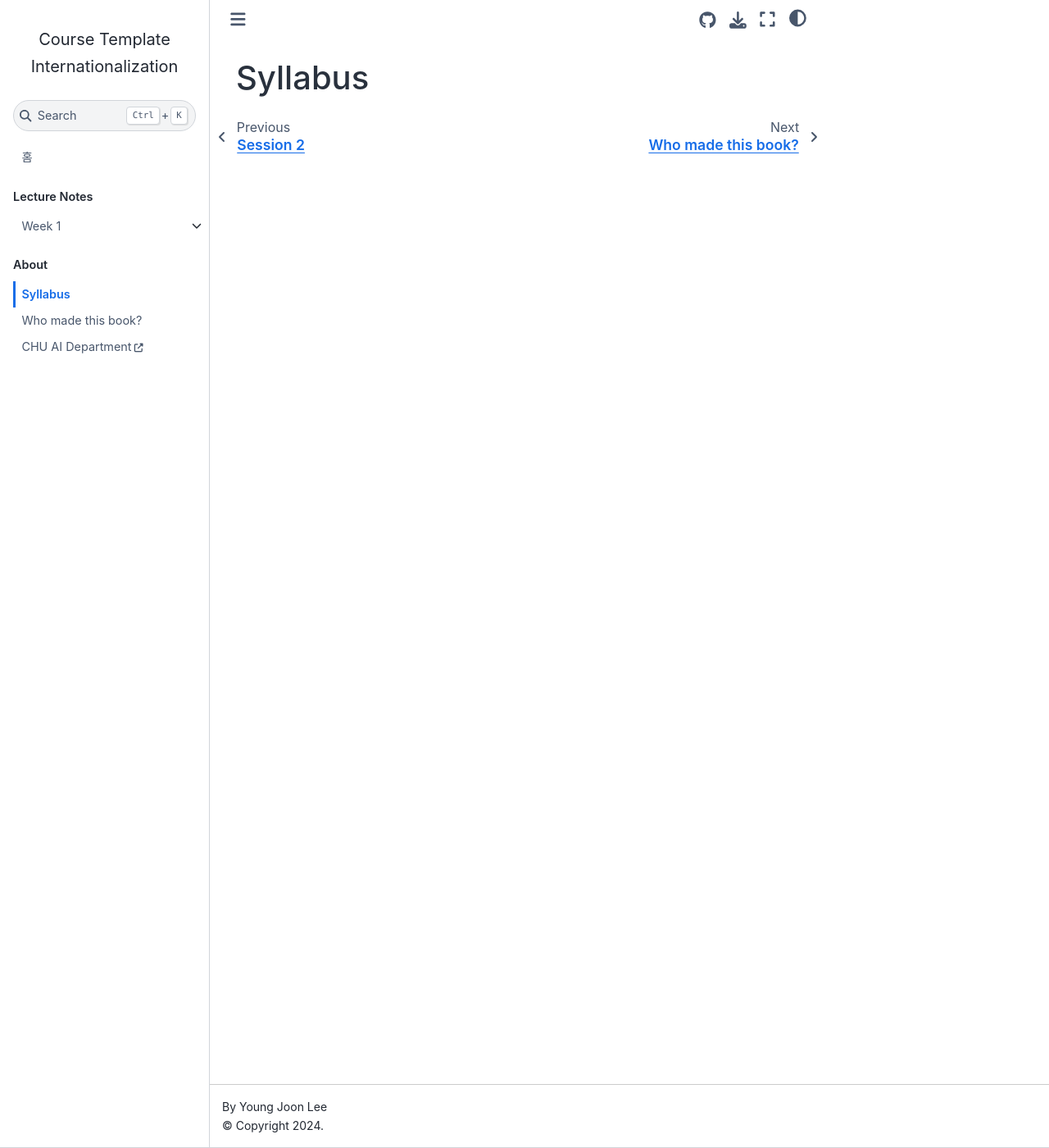
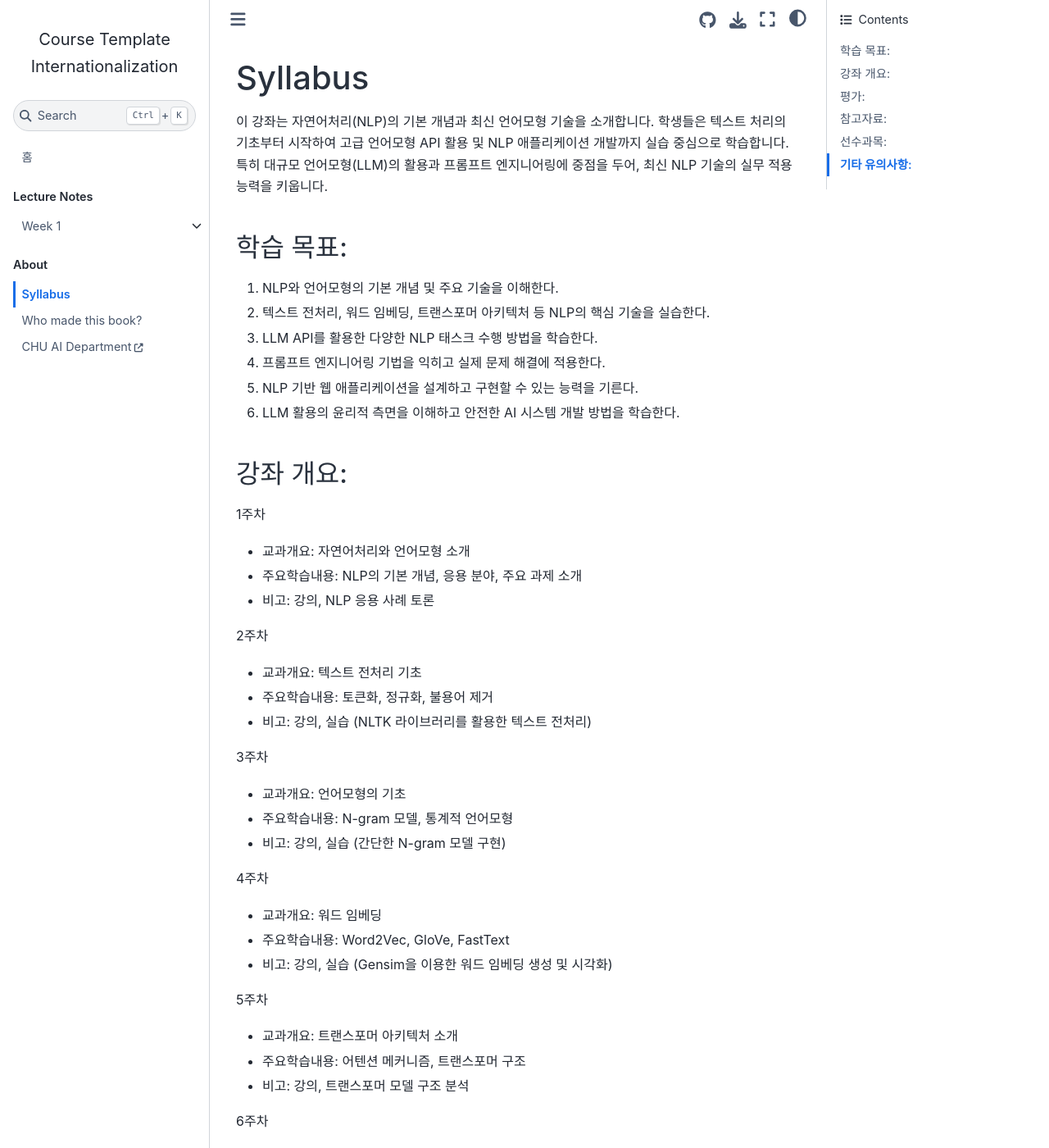
Before and after one commit to entelecheia/intronlp-2024, a Jupyter Book: the page built from book/ko/syllabus/index.md, in a window 1280 px wide and 1400 px high. Shown: the whole window at 82% size. Built offline with Jupyter Book 1.0.4 settings and Sphinx 7.4.7 and the Sphinx Book theme 1.1.4, drawn with Linux system fonts in a browser that asks for light colours; some of the changed text lies outside the part shown.

Commit message:
feat: Update course syllabus and learning objectives

```diff
--- a/book/ko/syllabus/index.md
+++ b/book/ko/syllabus/index.md
@@ -1 +1,125 @@
 # Syllabus
+
+이 강좌는 자연어처리(NLP)의 기본 개념과 최신 언어모형 기술을 소개합니다. 학생들은 텍스트 처리의 기초부터 시작하여 고급 언어모형 API 활용 및 NLP 애플리케이션 개발까지 실습 중심으로 학습합니다. 특히 대규모 언어모형(LLM)의 활용과 프롬프트 엔지니어링에 중점을 두어, 최신 NLP 기술의 실무 적용 능력을 키웁니다.
+
+## 학습 목표:
+
+1. NLP와 언어모형의 기본 개념 및 주요 기술을 이해한다.
+2. 텍스트 전처리, 워드 임베딩, 트랜스포머 아키텍처 등 NLP의 핵심 기술을 실습한다.
+3. LLM API를 활용한 다양한 NLP 태스크 수행 방법을 학습한다.
+4. 프롬프트 엔지니어링 기법을 익히고 실제 문제 해결에 적용한다.
+5. NLP 기반 웹 애플리케이션을 설계하고 구현할 수 있는 능력을 기른다.
+6. LLM 활용의 윤리적 측면을 이해하고 안전한 AI 시스템 개발 방법을 학습한다.
+
+## 강좌 개요:
+
+1주차
+
+- 교과개요: 자연어처리와 언어모형 소개
+- 주요학습내용: NLP의 기본 개념, 응용 분야, 주요 과제 소개
+- 비고: 강의, NLP 응용 사례 토론
+
+2주차
+
+- 교과개요: 텍스트 전처리 기초
+- 주요학습내용: 토큰화, 정규화, 불용어 제거
+- 비고: 강의, 실습 (NLTK 라이브러리를 활용한 텍스트 전처리)
+
+3주차
+
+- 교과개요: 언어모형의 기초
+- 주요학습내용: N-gram 모델, 통계적 언어모형
+- 비고: 강의, 실습 (간단한 N-gram 모델 구현)
+
+4주차
+
+- 교과개요: 워드 임베딩
+- 주요학습내용: Word2Vec, GloVe, FastText
+- 비고: 강의, 실습 (Gensim을 이용한 워드 임베딩 생성 및 시각화)
+
+5주차
+
+- 교과개요: 트랜스포머 아키텍처 소개
+- 주요학습내용: 어텐션 메커니즘, 트랜스포머 구조
+- 비고: 강의, 트랜스포머 모델 구조 분석
+
+6주차
+
+- 교과개요: LLM API 이해하기
+- 주요학습내용: OpenAI API 사용법, 토큰화, 샘플링 방법
+- 비고: 강의, 실습 (API 호출을 통한 간단한 텍스트 생성)
+
+7주차
+
+- 교과개요: 프롬프트 엔지니어링 기초
+- 주요학습내용: 제로샷, 퓨샷 프롬프팅, 체인오브솟 기법
+- 비고: 강의, 실습 (다양한 프롬프트 기법 적용)
+
+8주차
+
+- 교과개요: 중간 프로젝트 발표
+- 주요학습내용: 1-7주차 학습내용을 활용한 NLP 앱 프로토타입 개발
+- 비고: 학생 프로젝트 발표 및 피드백
+
+9주차
+
+- 교과개요: 텍스트 분류
+- 주요학습내용: 감성분석, 주제 분류, 파인튜닝 기법
+- 비고: 강의, 실습 (BERT를 이용한 텍스트 분류 모델 구현)
+
+10주차
+
+- 교과개요: LLM 기반 Q&A 시스템 구축
+- 주요학습내용: 벡터 데이터베이스 소개, 문서 파싱
+- 비고: 강의, 실습 (간단한 Q&A 시스템 구현)
+
+11주차
+
+- 교과개요: 웹 애플리케이션 개발 기초
+- 주요학습내용: Flask/Streamlit 소개, 기본 웹 앱 구조
+- 비고: 강의, 실습 (LLM API를 활용한 웹 앱 프로토타입 제작)
+
+12주차
+
+- 교과개요: LLM 출력 제어와 구조화
+- 주요학습내용: 온도(temperature) 조절, top_p 활용, JSON 출력
+- 비고: 강의, 실습 (구조화된 데이터 추출 앱 만들기)
+
+13주차
+
+- 교과개요: RAG (Retrieval-Augmented Generation) 소개
+- 주요학습내용: RAG 아키텍처, 벡터 검색 기본
+- 비고: 강의, 실습 (간단한 RAG 시스템 구현)
+
+14주차
+
+- 교과개요: LLM 앱의 윤리와 안전
+- 주요학습내용: 편향성 탐지, 콘텐츠 필터링, 프롬프트 주입 방지
+- 비고: 강의, 토론 (LLM 사용의 윤리적 고려사항)
+
+15주차
+
+- 교과개요: 최종 프로젝트 발표 및 과목 총정리
+- 주요학습내용: NLP 앱 개발 프로젝트 결과 공유
+- 비고: 학생 프로젝트 발표, 피드백, 향후 학습 방향 논의
+
+## 평가:
+
+1. 출석 및 수업 참여 (10%)
+2. 주간 실습 과제 (30%)
+3. 중간 프로젝트 (25%)
+4. 최종 프로젝트 (35%)
+
+## 참고자료:
+
+- OpenAI API 문서, Hugging Face 문서, 최신 NLP 관련 논문 및 블로그 포스트
+
+## 선수과목:
+
+- 파이썬 프로그래밍 기초
+- 기초 통계 및 선형대수학
+
+## 기타 유의사항:
+
+- 실습 위주의 수업으로 진행되므로 개인 노트북 지참 필수
+- 최신 기술 동향을 반영하기 위해 강의 내용이 일부 변경될 수 있음
```
Also changed, not shown: book/ko/index.md (+7 -12 lines).
